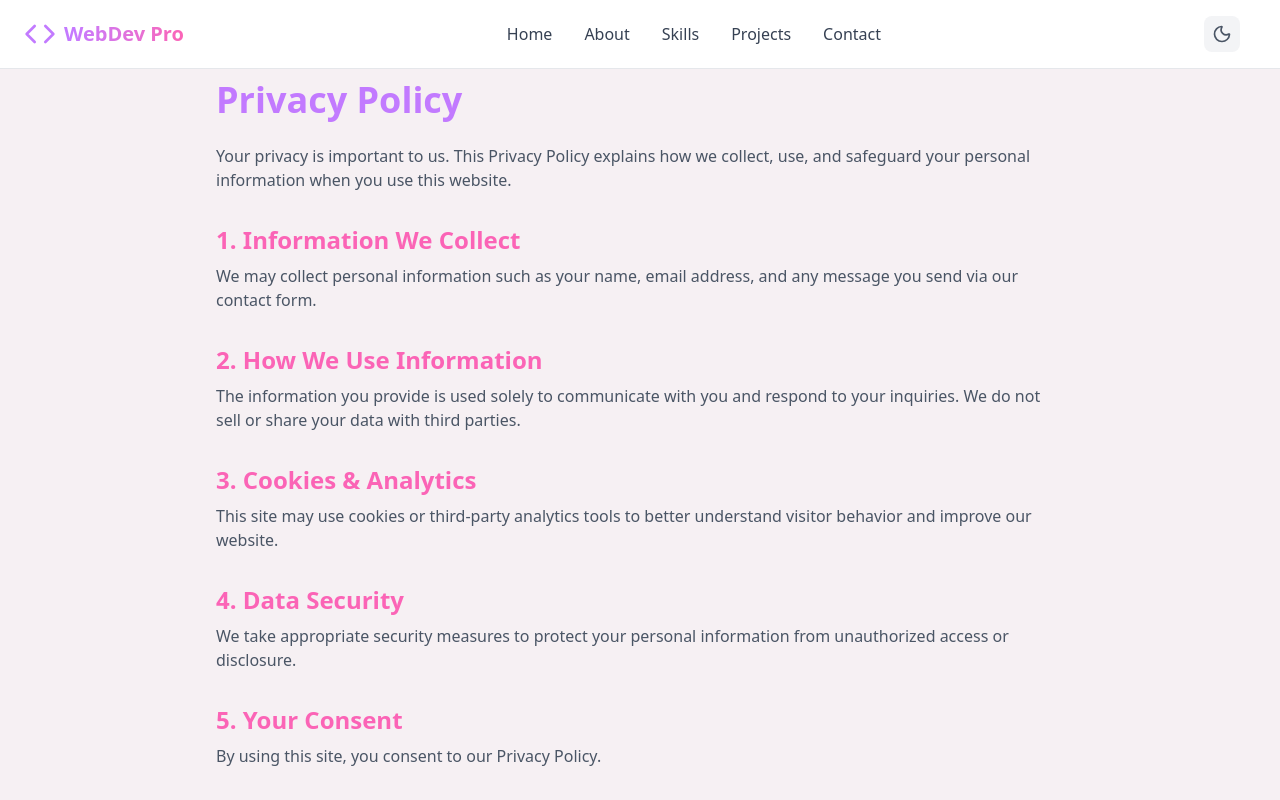
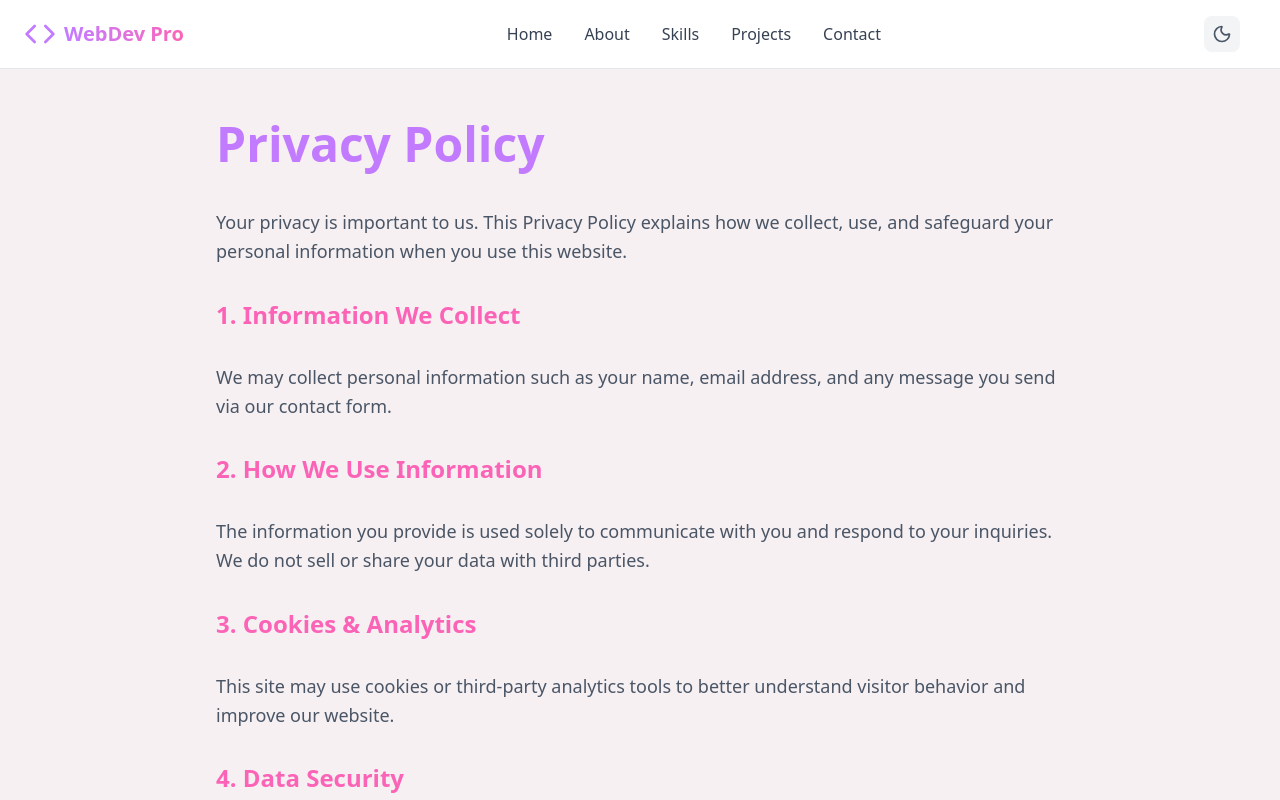
Before and after one commit to RomanFrontman/web-dev-site, a React (Vite) app: page /privacy-policy in a window 1280 px wide. Shown: the top 800 px of the page. Built offline with nearby package versions, Linux system fonts and the light colour scheme.

Commit message:
vercel analytic added, small fixes

```diff
--- a/package.json
+++ b/package.json
@@ -11,6 +11,7 @@
   },
   "dependencies": {
     "@tailwindcss/vite": "^4.1.11",
+    "@vercel/speed-insights": "^2.0.0",
     "framer-motion": "^12.23.0",
     "lucide-react": "^0.525.0",
     "react": "^19.1.0",
--- a/src/App.tsx
+++ b/src/App.tsx
@@ -11,7 +11,6 @@ import Contact from './components/Contact';
 import PrivacyPolicy from './pages/PrivacyPolicy';
 import TermsOfUse from './pages/TermsOfUse';
 import CookiesPolicy from './pages/CookiesPolicy';
-
 
 function App() {
   return (
--- a/src/components/About.tsx
+++ b/src/components/About.tsx
@@ -46,7 +46,7 @@ const About = () => {
                       <div className="text-gray-500 dark:text-gray-300 text-sm">Projects</div>
                     </div>
                     <div className="text-center">
-                      <div className="text-2xl font-bold text-pink-400 mb-1">  <AnimatedCounter target={3} />+</div>
+                      <div className="text-2xl font-bold text-pink-400 mb-1">  <AnimatedCounter target={4} />+</div>
                       <div className="text-gray-500 dark:text-gray-300 text-sm">Years</div>
                     </div>
                     <div className="text-center">
@@ -73,7 +73,7 @@ const About = () => {
                     Who am I?
                   </h3>
                   <p className="text-gray-600 dark:text-gray-300 leading-relaxed text-lg">
-                    Greetings! I'm Roman — passionate and detail-oriented WordPress developer with more than 3 years of professional experience. Demonstrated excellence in crafting efficient code, with a solid understanding of UI/UX design principles and cross-browser layout techniques.
+                    Greetings! I'm Roman — passionate and detail-oriented WordPress developer with more than 4 years of professional experience. Demonstrated excellence in crafting efficient code, with a solid understanding of UI/UX design principles and cross-browser layout techniques.
 
                   </p>
                 </div>
@@ -148,7 +148,7 @@ const About = () => {
                   ].map((plugin, index) => (
                     <span
                       key={index}
-                      className="px-3 py-1 bg-purple-500/20 text-purple-300 rounded-full text-xs font-medium border border-purple-500/30 hover:bg-purple-500/30 transition-colors duration-300"
+                      className="px-3 py-1 bg-purple-500/20 text rounded-full text-xs font-medium border border-purple-500/30 hover:bg-purple-500/30 transition-colors duration-300"
                     >
                       {plugin}
                     </span>
--- a/src/components/Hero.tsx
+++ b/src/components/Hero.tsx
@@ -15,7 +15,11 @@ const Hero = () => {
           <Smartphone className="h-12 w-12 text-pink-400 animate-bounce delay-300" />
           <Globe className="h-12 w-12 text-blue-400 animate-bounce delay-500" />
         </div>
-        <h1 className="text-6xl md:text-8xl font-bold mb-6 bg-gradient-to-r from-purple-400 via-pink-400 to-blue-400 bg-clip-text text-transparent animate-pulse">
+        <h1 className="text-6xl md:text-8xl font-bold mb-6
+  bg-gradient-to-r
+  from-purple-400 via-pink-800 to-blue-800
+  dark:from-purple-300 dark:via-pink-300 dark:to-blue-300
+  bg-clip-text text-transparent animate-pulse">
           Full-Stack Developer
         </h1>
         <p className="text-xl md:text-2xl text-gray-600 dark:text-gray-300 mb-8 leading-relaxed">
--- a/src/main.tsx
+++ b/src/main.tsx
@@ -3,11 +3,13 @@ import ReactDOM from 'react-dom/client';
 import { BrowserRouter } from 'react-router-dom';
 import App from './App';
 import './index.css';
+import { SpeedInsights } from "@vercel/speed-insights/react";
 
 ReactDOM.createRoot(document.getElementById('root')!).render(
   <React.StrictMode>
     <BrowserRouter>
       <App />
+      <SpeedInsights />
     </BrowserRouter>
   </React.StrictMode>
 );
--- a/src/pages/CookiesPolicy.tsx
+++ b/src/pages/CookiesPolicy.tsx
@@ -2,7 +2,7 @@
 const CookiesPolicy = () => {
   return (
     <section className="min-h-screen py-20 px-6 max-w-4xl mx-auto text-gray-600 dark:text-gray-300">
-      <h1 className="text-5xl font-bold text-purple-400 mb-10 text-center">Cookies Policy</h1>
+      <h1 className="text-5xl font-bold text-purple-400 mt-10 mb-10">Cookies Policy</h1>
       <div className="space-y-8 text-base md:text-lg leading-relaxed">
 
         <p>
--- a/src/pages/PrivacyPolicy.tsx
+++ b/src/pages/PrivacyPolicy.tsx
@@ -3,40 +3,40 @@
 const PrivacyPolicy = () => {
   return (
     <section className="min-h-screen py-20 px-6 max-w-4xl mx-auto text-gray-600 dark:text-gray-300">
-      <div className="max-w-4xl mx-auto">
-        <h1 className="text-4xl font-bold text-purple-400 mb-6">Privacy Policy</h1>
+      <div className="space-y-8 text-base md:text-lg leading-relaxed">
+        <h1 className="text-5xl font-bold text-purple-400 mt-10 mb-10">Privacy Policy</h1>
 
-        <p className="text-gray-600 dark:text-gray-300 mb-4">
+        <p>
           Your privacy is important to us. This Privacy Policy explains how we collect, use, and safeguard your personal information when you use this website.
         </p>
 
-        <h2 className="text-2xl font-semibold text-pink-400 mt-8 mb-2">1. Information We Collect</h2>
-        <p className="text-gray-600 dark:text-gray-300 mb-4">
+        <h2 className="text-2xl font-semibold text-pink-400 mt-8">1. Information We Collect</h2>
+        <p>
           We may collect personal information such as your name, email address, and any message you send via our contact form.
         </p>
 
-        <h2 className="text-2xl font-semibold text-pink-400 mt-8 mb-2">2. How We Use Information</h2>
-        <p className="text-gray-600 dark:text-gray-300 mb-4">
+        <h2 className="text-2xl font-semibold text-pink-400 mt-8">2. How We Use Information</h2>
+        <p>
           The information you provide is used solely to communicate with you and respond to your inquiries. We do not sell or share your data with third parties.
         </p>
 
-        <h2 className="text-2xl font-semibold text-pink-400 mt-8 mb-2">3. Cookies & Analytics</h2>
-        <p className="text-gray-600 dark:text-gray-300 mb-4">
+        <h2 className="text-2xl font-semibold text-pink-400 mt-8">3. Cookies & Analytics</h2>
+        <p>
           This site may use cookies or third-party analytics tools to better understand visitor behavior and improve our website.
         </p>
 
-        <h2 className="text-2xl font-semibold text-pink-400 mt-8 mb-2">4. Data Security</h2>
-        <p className="text-gray-600 dark:text-gray-300 mb-4">
+        <h2 className="text-2xl font-semibold text-pink-400 mt-8">4. Data Security</h2>
+        <p>
           We take appropriate security measures to protect your personal information from unauthorized access or disclosure.
         </p>
 
-        <h2 className="text-2xl font-semibold text-pink-400 mt-8 mb-2">5. Your Consent</h2>
-        <p className="text-gray-600 dark:text-gray-300 mb-4">
+        <h2 className="text-2xl font-semibold text-pink-400 mt-8">5. Your Consent</h2>
+        <p>
           By using this site, you consent to our Privacy Policy.
         </p>
 
-        <h2 className="text-2xl font-semibold text-pink-400 mt-8 mb-2">6. Contact Us</h2>
-        <p className="text-gray-600 dark:text-gray-300 mb-4">
+        <h2 className="text-2xl font-semibold text-pink-400 mt-8">6. Contact Us</h2>
+        <p>
           If you have any questions about this policy, feel free to contact us at <a href="mailto:your@email.com" className="text-purple-400 hover:underline">your@email.com</a>.
         </p>
 
--- a/src/pages/TermsOfUse.tsx
+++ b/src/pages/TermsOfUse.tsx
@@ -3,8 +3,8 @@
 const TermsOfUse = () => {
   return (
     <section className="min-h-screen py-20 px-6 max-w-4xl mx-auto text-gray-600 dark:text-gray-300">
-      <h1 className="text-4xl font-bold text-purple-400 mb-6 text-center">Terms of Use</h1>
-      <div className="space-y-6 text-sm leading-relaxed">
+      <h1 className="text-5xl font-bold text-purple-400 mt-10 mb-10">Terms of Use</h1>
+      <div className="space-y-8 text-base md:text-lg leading-relaxed">
 
         <p>
           These Terms of Use ("Terms") govern your access to and use of this website and its services.
```
Also changed, not shown: 1 other file (tests, documents, lock files or other folders).
